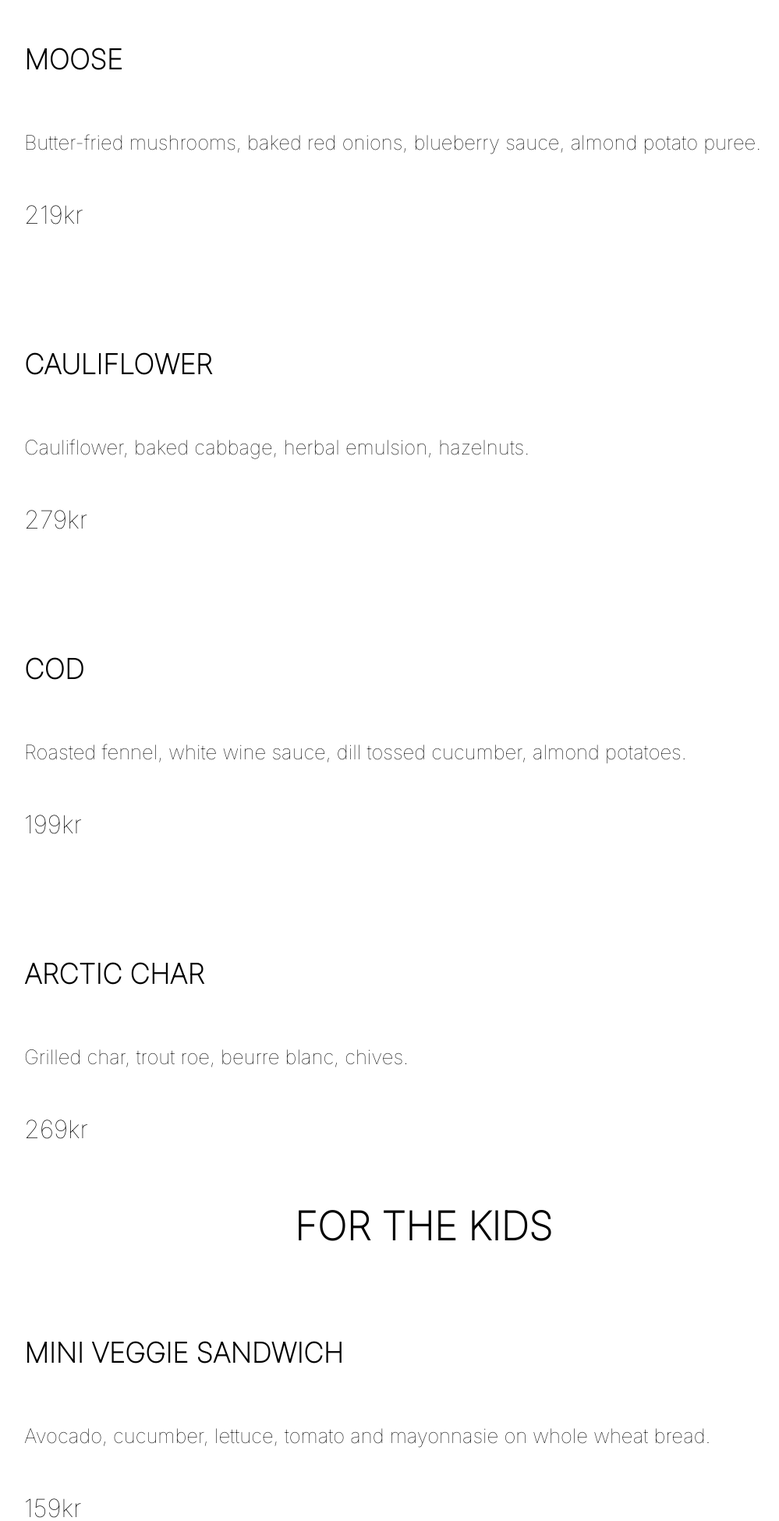
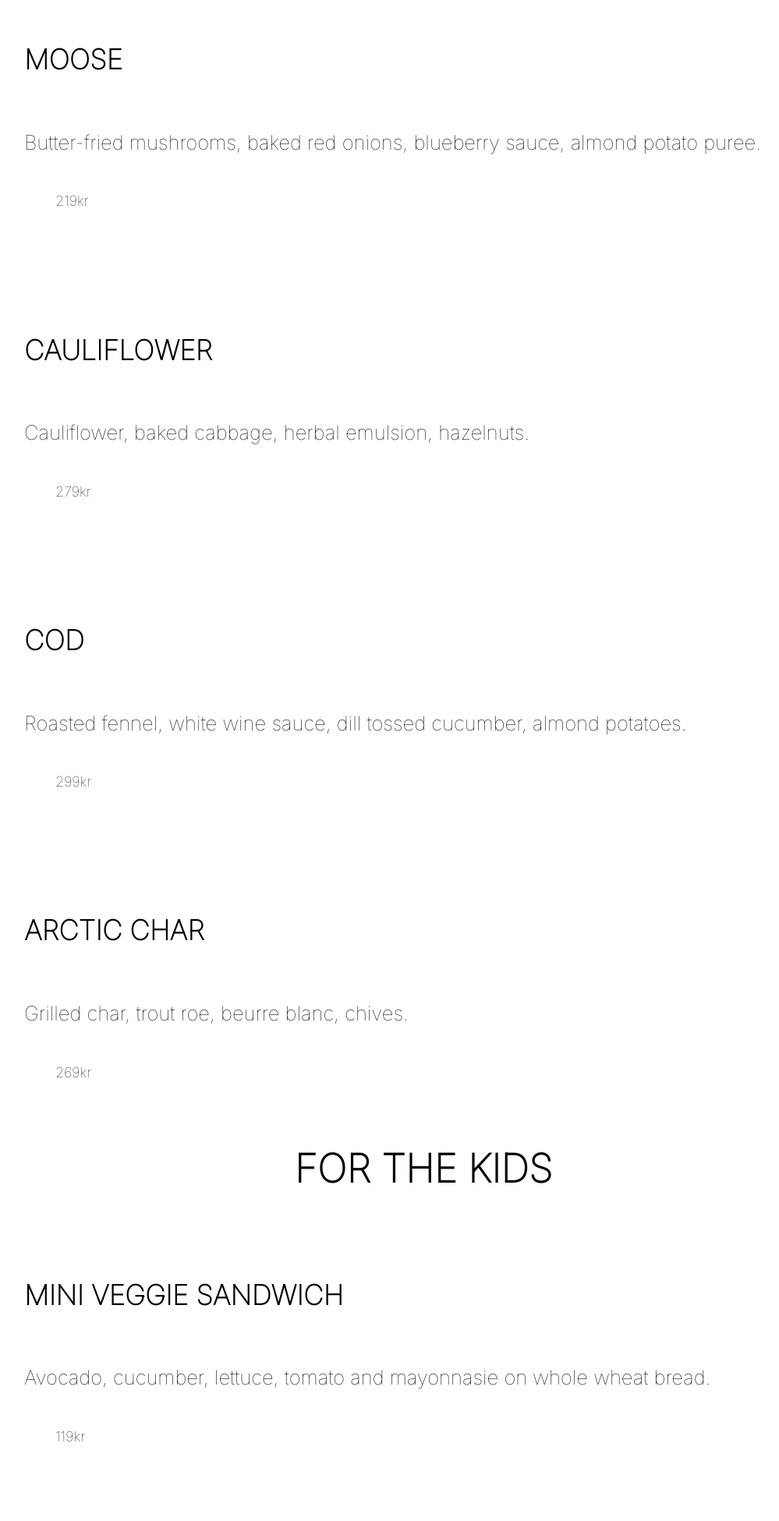
Before and after one commit to matgus217/Artic-Point, a Django app: page /menu.html in a window 1280 px wide. Shown: the part 1273-3224 px from the top of the page at 78% size, without its empty margins (97-1096 px from the left). Run offline with Django 3.2, Linux system fonts and the light colour scheme; some libraries are stand-ins or nearby versions; some web fonts are replaced.

Commit message:
Remove image and span elements

```diff
--- a/pages/templates/pages/menu.html
+++ b/pages/templates/pages/menu.html
@@ -67,7 +67,7 @@
                             Butter-fried mushrooms, baked red onions, blueberry sauce, almond
                             potato puree.
                         </p>
-                        <span>219kr</span>
+                        <ul>219kr</ul>
                     </div>
                 </a>
 
@@ -75,7 +75,7 @@
                     <div class="content">
                         <h3>CAULIFLOWER</h3>
                         <p>Cauliflower, baked cabbage, herbal emulsion, hazelnuts.</p>
-                        <span>279kr</span>
+                        <ul>279kr</ul>
                     </div>
                 </a>
 
@@ -86,7 +86,7 @@
                             Roasted fennel, white wine sauce, dill tossed cucumber, almond
                             potatoes.
                         </p>
-                        <span>199kr</span>
+                        <ul>299kr</ul>
                     </div>
                 </a>
 
@@ -94,7 +94,7 @@
                     <div class="content">
                         <h3>ARCTIC CHAR</h3>
                         <p>Grilled char, trout roe, beurre blanc, chives.</p>
-                        <span>269kr</span>
+                        <ul>269kr</ul>
                     </div>
                 </a>
             </div>
@@ -113,7 +113,7 @@
                             Avocado, cucumber, lettuce, tomato and mayonnasie on whole wheat
                             bread.
                         </p>
-                        <span>159kr</span>
+                        <ul>119kr</ul>
                     </div>
                 </a>
 
@@ -124,7 +124,7 @@
                             <div class="content">
                         <h3>PASTA WITH TOMATO SAUCE</h3>
                         <p>Spaghetti with house-made marinara sauce.</p>
-                        <span>149kr</span>
+                        <ul>129kr</ul>
                     </div>
                 </a>
 
@@ -133,7 +133,7 @@
                             <div class="content">
                         <h3>ARTIC BURGER</h3>
                         <p>Moose Burger with lettuce and tomato on a slider bun.</p>
-                        <span>199kr</span>
+                        <ul>189kr</ul>
                     </div>
                 </a>
 
@@ -143,7 +143,7 @@
                             <div class="content">
                         <h3>GRILLED CHICKEN STRIPS</h3>
                         <p>Grilled chicken breast strips with BBQ sauce.</p>
-                        <span>169kr</span>
+                        <ul>189kr</ul>
                     </div>
                 </a>
 
@@ -161,7 +161,7 @@
                     <div class="content">
                         <h3>BLACK CURRANT</h3>
                         <p>Licorice, white chocolate, vanilla.</p>
-                        <span>159kr</span>
+                        <ul>219kr</ul>
                     </div>
                 </a>
 
@@ -169,7 +169,7 @@
                     <div class="content">
                         <h3>BLUEBERRIES</h3>
                         <p>Buttermilk, lemon, thyme.</p>
-                        <span>169kr</span>
+                        <ul>189kr</ul>
                     </div>
                 </a>
 
@@ -177,7 +177,7 @@
                     <div class="content">
                         <h3>LINGONBERRIES</h3>
                         <p>Almond, caramel, coffee.</p>
-                        <span>199kr</span>
+                        <ul>179kr</ul>
                     </div>
                 </a>
 
@@ -185,7 +185,7 @@
                     <div class="content">
                         <h3>CLOUDBERRIES</h3>
                         <p>Hazelnut, browned butter, dark chocolate</p>
-                        <span>169kr</span>
+                        <ul>219kr</ul>
                     </div>
                 </a>
             </div>
@@ -200,7 +200,7 @@
                 <li>Coca-Cola</li>
                 <li>Sprite</li>
                 <li>Fanta</li>
-                <span>35kr</span>
+                <ul>35kr</ul>
             </ul>
 
             <ul class="options-list">
@@ -253,7 +253,7 @@
 
                 </div>
             </div>
-            </div>
+
         </footer>
 
 
--- a/static/css/style.css
+++ b/static/css/style.css
@@ -267,6 +267,8 @@ body {
     color: black;
     line-height: 1.8;
 }
+
+.content ul {}
 
 /* Timeline */
 
```
Lines whose indentation alone changed are shown as unchanged.
